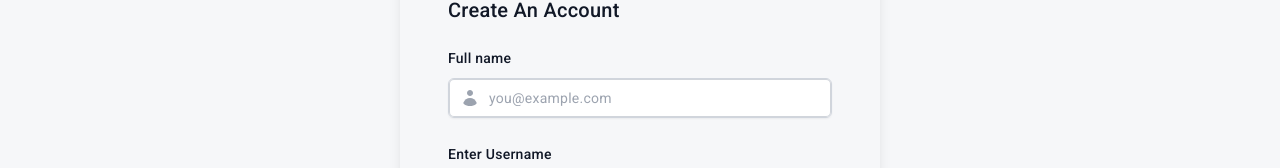
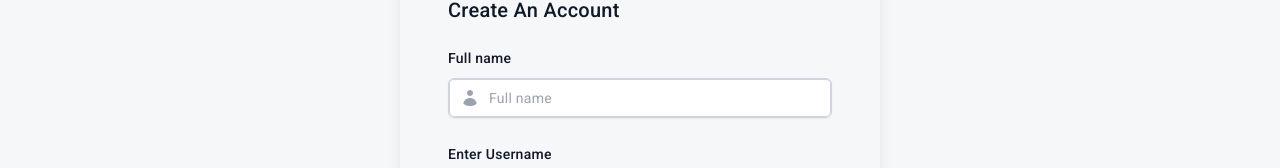
Before and after one commit to ziyadhussain06/hr-product, an Angular app: page /signup in a window 1280 px wide. Shown: the part 151-319 px from the top of the page. Built offline with nearby package versions, Linux system fonts and the light colour scheme.

Commit message:
add full name placeholder

```diff
--- a/src/app/pages/signup/signup.component.html
+++ b/src/app/pages/signup/signup.component.html
@@ -21,7 +21,7 @@
               </div>
               <input name="fullname" id="fullname"
                 class="h-10 block w-full rounded-md border-0 py-1.5 pl-10 text-gray-900 ring-1 ring-inset ring-gray-300 placeholder:text-gray-400 focus:outline-none focus:ring-2 focus:ring-primary sm:text-sm sm:leading-6"
-                placeholder="you@example.com" formControlName="fullname"  type="text"
+                placeholder="Full name" formControlName="fullname"  type="text"
                 [(ngModel)]="fullname" (focus)="fullnameValidation()" (input)="validatefullname()"
                 [ngClass]="{ 'valid': isfullnameValid, 'invalid': !isfullnameValid , 'default':!fullname}" ngModel
                 maxlength="25" />
```
